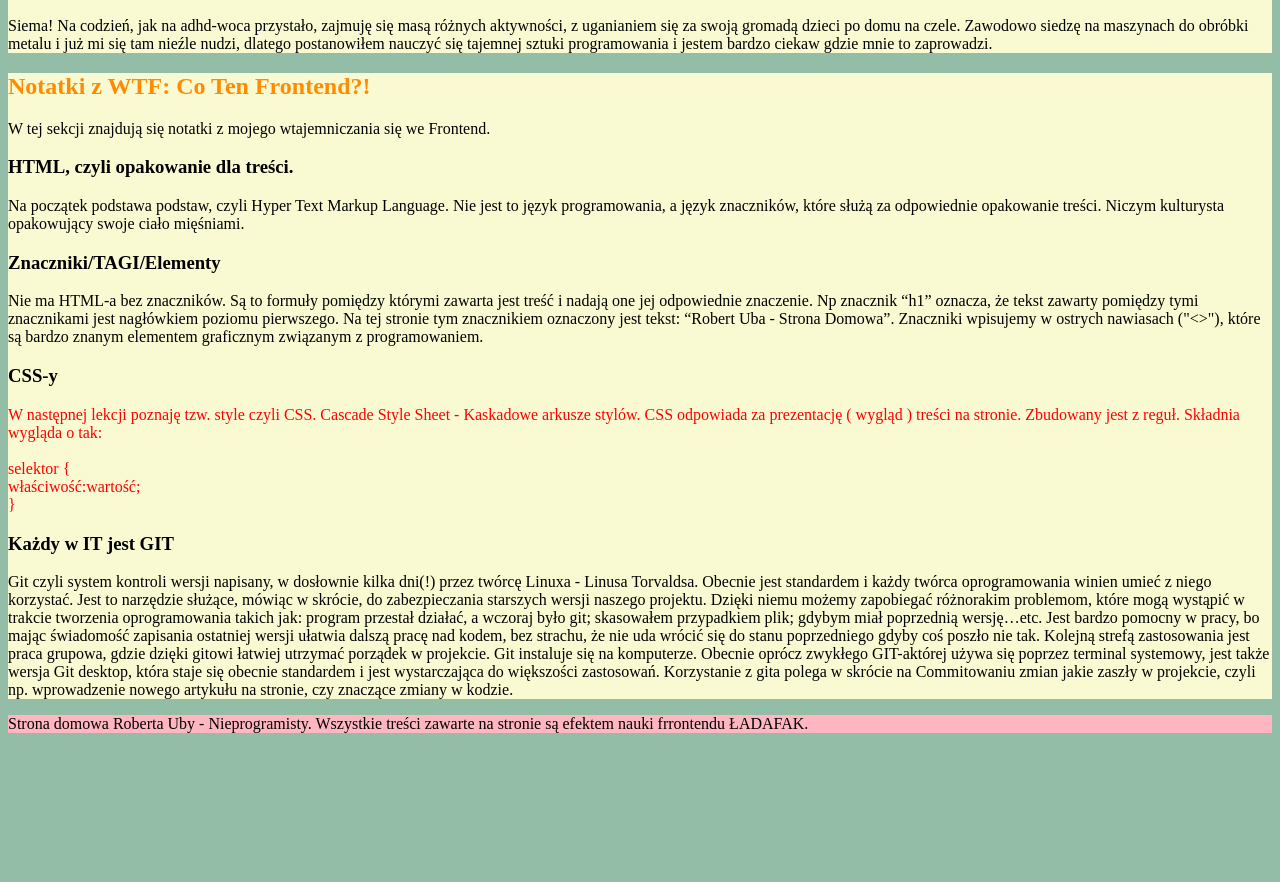
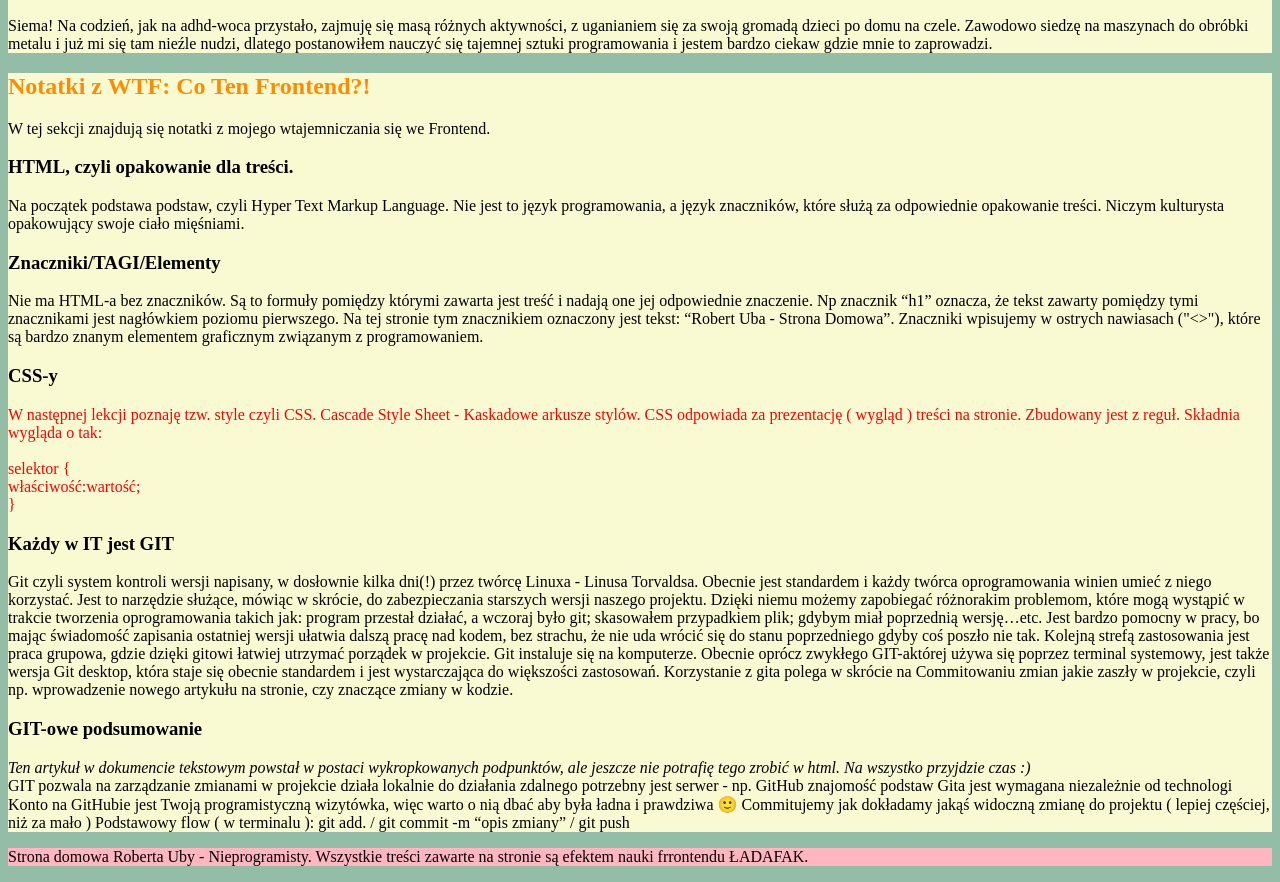
Before and after one commit to ubaRob/homepage, a plain HTML site: page index.html in a window 1280 px wide. Shown: the part 110-992 px from the top of the page. Before the commit the page ends 859 px from the top, so only its background shows below. Drawn offline with Linux system fonts and the light colour scheme.

Commit message:
GIT lessons summary

```diff
--- a/index.html
+++ b/index.html
@@ -66,6 +66,17 @@
           Korzystanie z gita polega w skrócie na Commitowaniu zmian jakie zaszły w projekcie, czyli np. wprowadzenie
           nowego artykułu na stronie, czy znaczące zmiany w kodzie. </p>
       </article>
+      <article>
+        <h3>GIT-owe podsumowanie</h3>
+      <p><i>Ten artykuł w dokumencie tekstowym powstał w postaci wykropkowanych podpunktów, ale jeszcze nie potrafię tego zrobić w html. Na wszystko przyjdzie czas :)</i><br>GIT pozwala na zarządzanie zmianami w projekcie
+        działa lokalnie
+        do działania zdalnego potrzebny jest serwer - np. GitHub
+        znajomość podstaw Gita jest wymagana niezależnie od technologi
+        Konto na GitHubie jest Twoją programistyczną wizytówka, więc warto o nią dbać aby była ładna i prawdziwa 🙂
+        Commitujemy jak dokładamy jakąś widoczną zmianę do projektu ( lepiej częściej, niż za mało )
+        Podstawowy flow ( w terminalu ): git add. / git commit -m “opis zmiany” / git push
+        </p>
+      </article>
     </section>
 
     <footer>
```
